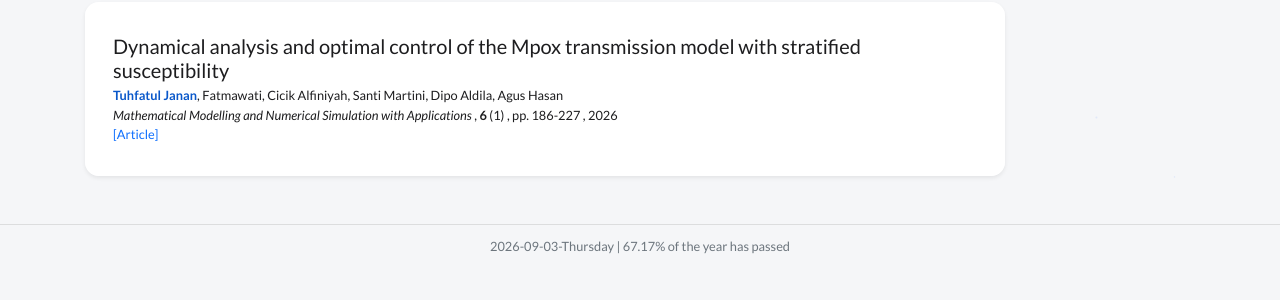
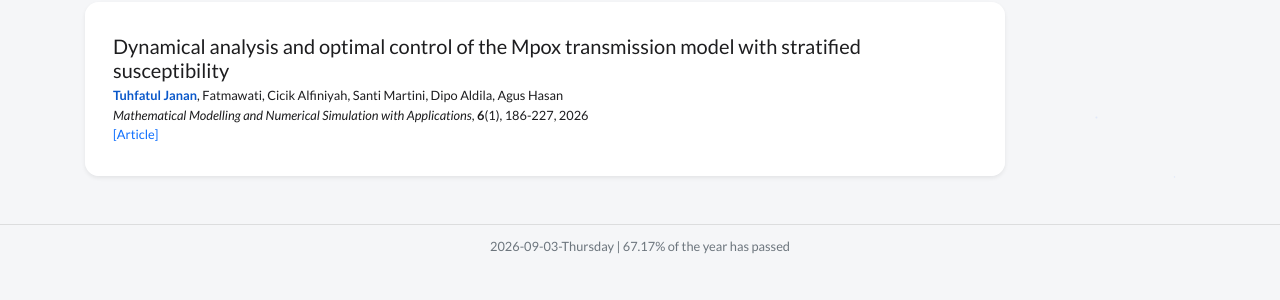
Before and after one commit to tuhfatuljanan/tuhfatuljanan.github.io, a Jekyll site: the page built from publications.html, in a window 1280 px wide. Shown: the part 148-448 px from the top of the page. Built offline with Jekyll 4.4.1, drawn with Linux system fonts in a browser that asks for light colours; nearby versions of some CDN libraries; comment, search, counter and statistics services are not loaded; a style sheet for code colours, icons or effects is not loaded.

Commit message:
Update publication_item.html

```diff
--- a/_includes/widgets/publication_item.html
+++ b/_includes/widgets/publication_item.html
@@ -15,12 +15,7 @@
                 </p>
 
                 <p class="mt-0 mb-0 small">
-    {{ item.pub_pre }}<i>{{ item.pub }}</i>{{ item.pub_post }}
-    {% if item.volume %}, <strong>{{ item.volume }}</strong>{% endif %}
-    {% if item.issue %}({{ item.issue }}){% endif %}
-    {% if item.pages %}, pp. {{ item.pages }}{% endif %}
-    {% if item.pub_date %}, {{ item.pub_date }}{% endif %}
-    {{ item.pub_last }}
+    <i>{{ item.pub }}</i>{% if item.volume %}, <strong>{{ item.volume }}</strong>{% endif %}{% if item.issue %}({{ item.issue }}){% endif %}{% if item.pages %}, {{ item.pages }}{% endif %}{% if item.pub_date %}, {{ item.pub_date }}{% endif %}{{ item.pub_last }}
     <span data-semantic-scholar-id="{{ item.semantic_scholar_id }}"></span>
 </p>
 
```
